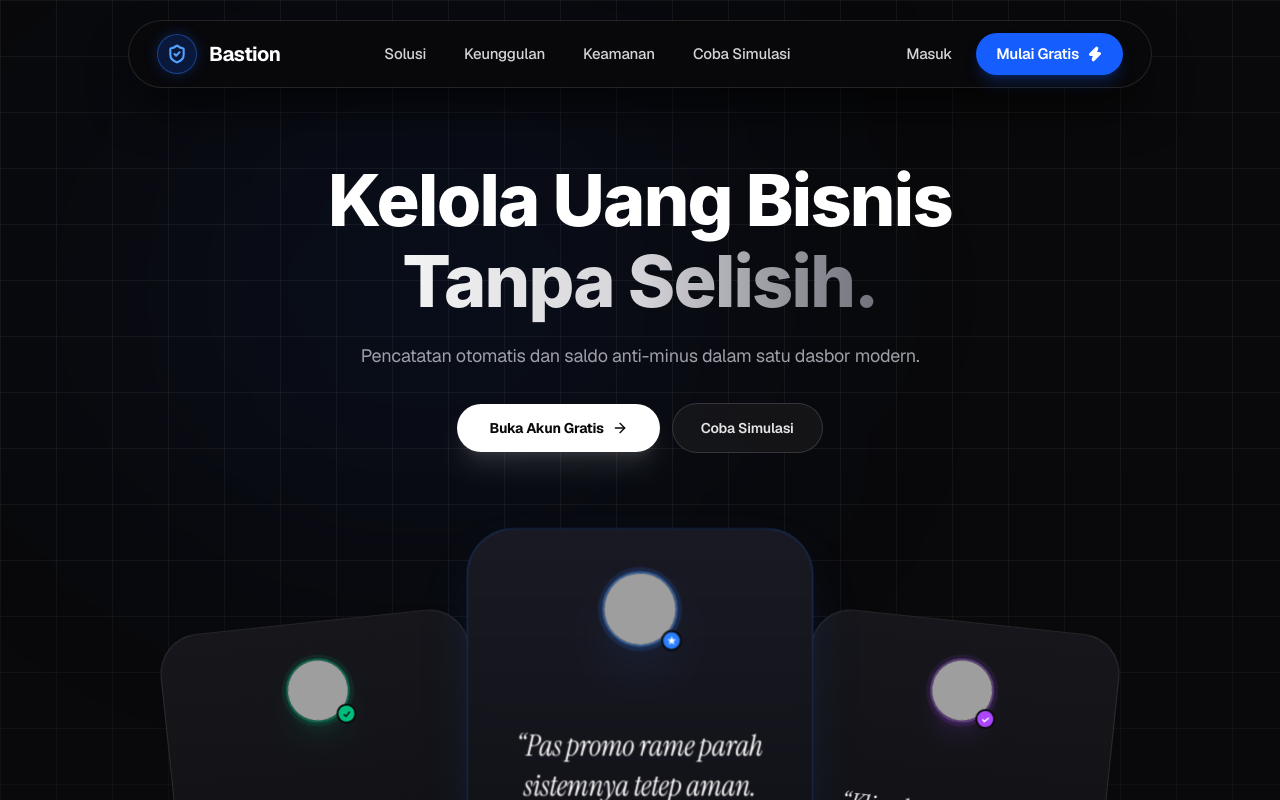
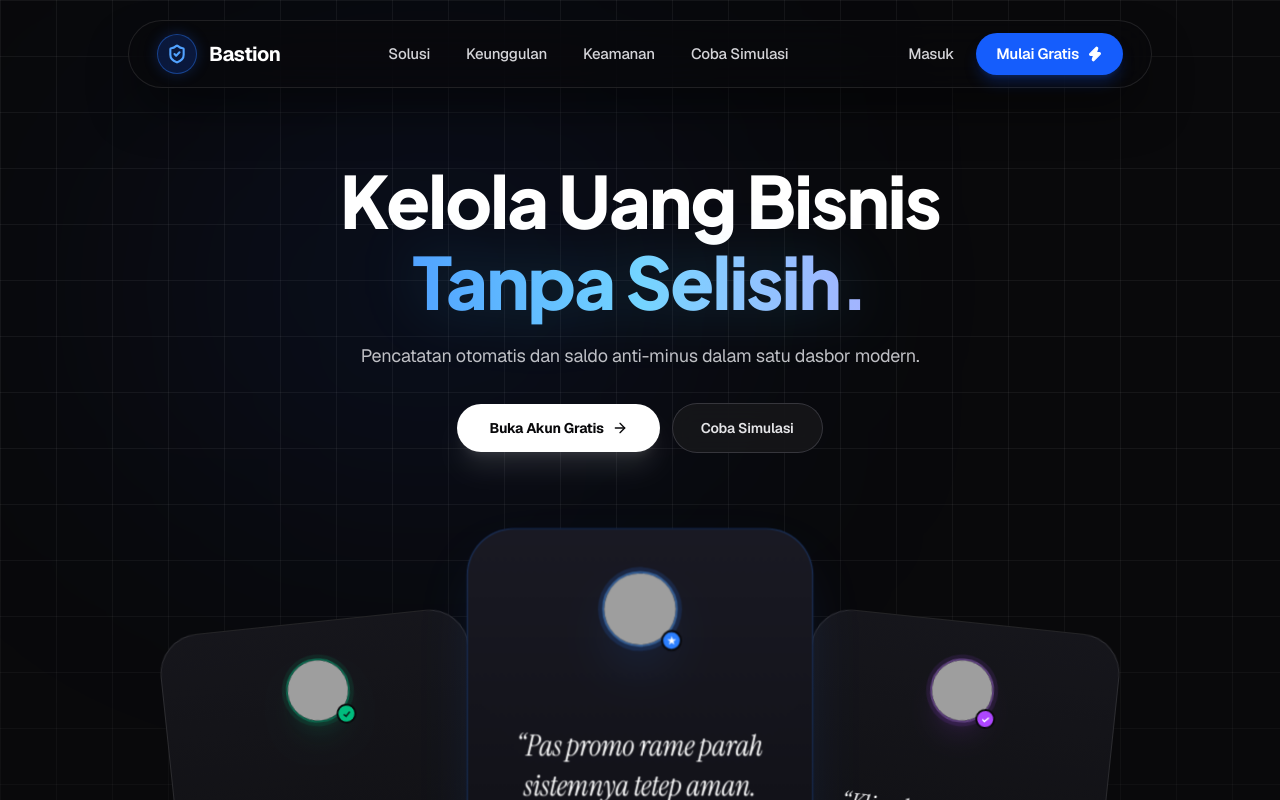
Before and after one commit to agamlatiff/bastion, a React (Vite) app in the folder web/: page / in a window 1280 px wide. Shown: the top 800 px of the page. Built offline with nearby package versions, Linux system fonts and the light colour scheme; grey boxes are pictures that could not be loaded.

Commit message:
feat(web): add scroll-reactive navbar morph and upgrade hero typography to Plus Jakarta Sans

```diff
--- a/web/index.html
+++ b/web/index.html
@@ -8,7 +8,7 @@
     <meta name="description" content="Programmable multi-currency wallets and immutable double-entry ledger platform." />
     <link rel="preconnect" href="https://fonts.googleapis.com" />
     <link rel="preconnect" href="https://fonts.gstatic.com" crossorigin />
-    <link href="https://fonts.googleapis.com/css2?family=Geist:wght@300;400;500;600;700;800&family=Instrument+Serif:ital@0;1&family=JetBrains+Mono:wght@400;500;600;700&display=swap" rel="stylesheet" />
+    <link href="https://fonts.googleapis.com/css2?family=Geist:wght@300;400;500;600;700;800&family=Instrument+Serif:ital@0;1&family=JetBrains+Mono:wght@400;500;600;700&family=Plus+Jakarta+Sans:wght@500;600;700;800&display=swap" rel="stylesheet" />
   </head>
   <body>
     <div id="root"></div>
--- a/web/src/components/landing/Navbar.tsx
+++ b/web/src/components/landing/Navbar.tsx
@@ -6,7 +6,18 @@ import { useAuth } from '../../features/auth/useAuth';
 export const Navbar: React.FC = () => {
     const { isAuthenticated } = useAuth();
     const [mobileMenuOpen, setMobileMenuOpen] = useState(false);
+    const [isScrolled, setIsScrolled] = useState(false);
     const navRef = useRef<HTMLDivElement>(null);
+
+    // Scroll listener for dynamic frosted pill morphing
+    useEffect(() => {
+        const handleScroll = () => {
+            setIsScrolled(window.scrollY > 20);
+        };
+        handleScroll();
+        window.addEventListener('scroll', handleScroll, { passive: true });
+        return () => window.removeEventListener('scroll', handleScroll);
+    }, []);
 
     // Close mobile menu when clicking outside or pressing Escape
     useEffect(() => {
@@ -33,53 +44,84 @@ export const Navbar: React.FC = () => {
     const closeMobileMenu = () => setMobileMenuOpen(false);
 
     return (
-        <div ref={navRef} className="fixed top-3 sm:top-5 left-1/2 -translate-x-1/2 z-50 w-[94%] max-w-5xl">
+        <div
+            ref={navRef}
+            className={`fixed left-1/2 -translate-x-1/2 z-50 transition-all duration-300 ease-out ${
+                isScrolled
+                    ? 'top-2.5 sm:top-3.5 w-[92%] max-w-4xl'
+                    : 'top-3.5 sm:top-5 w-[94%] max-w-5xl'
+            }`}
+        >
             {/* Main Floating Pill Bar */}
-            <header className="w-full bg-zinc-950/85 backdrop-blur-xl border border-zinc-800/90 rounded-full shadow-2xl shadow-black/80 px-5 sm:px-7 h-16 sm:h-17 flex items-center justify-between transition-all">
+            <header
+                className={`w-full rounded-full flex items-center justify-between transition-all duration-300 ease-out ${
+                    isScrolled
+                        ? 'bg-zinc-950/90 backdrop-blur-2xl border border-white/10 shadow-[0_16px_40px_rgba(0,0,0,0.85)] ring-1 ring-white/5 px-4 sm:px-6 h-13 sm:h-14'
+                        : 'bg-zinc-950/65 backdrop-blur-xl border border-zinc-800/80 shadow-2xl shadow-black/60 px-5 sm:px-7 h-16 sm:h-17'
+                }`}
+            >
                 {/* Brand Logo - Just Bastion */}
-                <Link to="/" onClick={closeMobileMenu} className="flex items-center gap-3 group">
-                    <div className="w-9 h-9 sm:w-10 sm:h-10 rounded-full bg-blue-600/20 border border-blue-500/40 flex items-center justify-center text-blue-400 shadow-[0_0_14px_rgba(37,99,235,0.25)] group-hover:border-blue-400 group-hover:bg-blue-600/30 transition-all shrink-0">
-                        <ShieldCheck className="w-5 h-5 stroke-[2.5]" />
+                <Link to="/" onClick={closeMobileMenu} className="flex items-center gap-2.5 sm:gap-3 group">
+                    <div
+                        className={`rounded-full bg-blue-600/20 border border-blue-500/40 flex items-center justify-center text-blue-400 shadow-[0_0_14px_rgba(37,99,235,0.25)] group-hover:border-blue-400 group-hover:bg-blue-600/30 transition-all duration-300 shrink-0 ${
+                            isScrolled ? 'w-8 h-8 sm:w-8.5 sm:h-8.5' : 'w-9 h-9 sm:w-10 sm:h-10'
+                        }`}
+                    >
+                        <ShieldCheck className={`stroke-[2.5] transition-all duration-300 ${isScrolled ? 'w-4 h-4 sm:w-4.5 sm:h-4.5' : 'w-5 h-5'}`} />
                     </div>
-                    <span className="font-bold text-white tracking-tight text-lg sm:text-xl">
+                    <span className={`font-bold text-white tracking-tight transition-all duration-300 ${
+                        isScrolled ? 'text-base sm:text-lg' : 'text-lg sm:text-xl'
+                    }`}>
                         Bastion
                     </span>
                 </Link>
 
                 {/* Desktop Navigation Links (Necessary items only) */}
-                <nav className="hidden md:flex items-center gap-1.5 text-sm sm:text-[15px] font-medium text-zinc-300">
+                <nav className={`hidden md:flex items-center gap-1 font-medium text-zinc-300 transition-all duration-300 ${
+                    isScrolled ? 'text-xs sm:text-[13.5px]' : 'text-sm sm:text-[15px]'
+                }`}>
                     <a
                         href="#solusi"
-                        className="px-4 py-2 rounded-full hover:text-white hover:bg-zinc-800/60 transition-colors"
+                        className={`rounded-full hover:text-white hover:bg-zinc-800/60 transition-all ${
+                            isScrolled ? 'px-3 py-1.5' : 'px-4 py-2'
+                        }`}
                     >
                         Solusi
                     </a>
                     <a
                         href="#keunggulan"
-                        className="px-4 py-2 rounded-full hover:text-white hover:bg-zinc-800/60 transition-colors"
+                        className={`rounded-full hover:text-white hover:bg-zinc-800/60 transition-all ${
+                            isScrolled ? 'px-3 py-1.5' : 'px-4 py-2'
+                        }`}
                     >
                         Keunggulan
                     </a>
                     <a
                         href="#keamanan"
-                        className="px-4 py-2 rounded-full hover:text-white hover:bg-zinc-800/60 transition-colors"
+                        className={`rounded-full hover:text-white hover:bg-zinc-800/60 transition-all ${
+                            isScrolled ? 'px-3 py-1.5' : 'px-4 py-2'
+                        }`}
                     >
                         Keamanan
                     </a>
                     <a
                         href="#demo"
-                        className="px-4 py-2 rounded-full hover:text-white hover:bg-zinc-800/60 transition-colors"
+                        className={`rounded-full hover:text-white hover:bg-zinc-800/60 transition-all ${
+                            isScrolled ? 'px-3 py-1.5' : 'px-4 py-2'
+                        }`}
                     >
                         Coba Simulasi
                     </a>
                 </nav>
 
                 {/* Desktop Auth Actions */}
-                <div className="hidden md:flex items-center gap-3">
+                <div className="hidden md:flex items-center gap-2.5">
                     {isAuthenticated ? (
                         <Link
                             to="/app/dashboard"
-                            className="bg-blue-600 hover:bg-blue-500 text-white text-sm sm:text-[15px] font-semibold px-5 py-2.5 rounded-full shadow-lg shadow-blue-600/30 transition-all"
+                            className={`bg-blue-600 hover:bg-blue-500 text-white font-semibold rounded-full shadow-lg shadow-blue-600/30 transition-all ${
+                                isScrolled ? 'text-xs sm:text-sm px-4 py-2' : 'text-sm sm:text-[15px] px-5 py-2.5'
+                            }`}
                         >
                             Dasbor
                         </Link>
@@ -87,16 +129,20 @@ export const Navbar: React.FC = () => {
                         <>
                             <Link
                                 to="/login"
-                                className="text-sm sm:text-[15px] font-medium text-zinc-300 hover:text-white px-3 py-2 transition-colors"
+                                className={`font-medium text-zinc-300 hover:text-white transition-colors ${
+                                    isScrolled ? 'text-xs sm:text-sm px-2.5 py-1.5' : 'text-sm sm:text-[15px] px-3 py-2'
+                                }`}
                             >
                                 Masuk
                             </Link>
                             <Link
                                 to="/register"
-                                className="bg-blue-600 hover:bg-blue-500 text-white text-sm sm:text-[15px] font-semibold px-5 py-2.5 rounded-full shadow-lg shadow-blue-600/25 hover:shadow-blue-600/40 transition-all flex items-center gap-2"
+                                className={`bg-blue-600 hover:bg-blue-500 text-white font-semibold rounded-full shadow-lg shadow-blue-600/25 hover:shadow-blue-600/40 transition-all flex items-center gap-2 ${
+                                    isScrolled ? 'text-xs sm:text-sm px-4 py-2' : 'text-sm sm:text-[15px] px-5 py-2.5'
+                                }`}
                             >
                                 <span>Mulai Gratis</span>
-                                <Zap className="w-4 h-4 fill-current" />
+                                <Zap className={`fill-current ${isScrolled ? 'w-3.5 h-3.5' : 'w-4 h-4'}`} />
                             </Link>
                         </>
                     )}
--- a/web/src/index.css
+++ b/web/src/index.css
@@ -1,4 +1,4 @@
-@import url('https://fonts.googleapis.com/css2?family=Geist:wght@300;400;500;600;700;800&family=Instrument+Serif:ital@0;1&family=JetBrains+Mono:wght@400;500;600;700&display=swap');
+@import url('https://fonts.googleapis.com/css2?family=Geist:wght@300;400;500;600;700;800&family=Instrument+Serif:ital@0;1&family=JetBrains+Mono:wght@400;500;600;700&family=Plus+Jakarta+Sans:wght@500;600;700;800&display=swap');
 @import "tailwindcss";
 
 @layer base {
@@ -32,6 +32,11 @@
     font-family: 'Geist', sans-serif;
     letter-spacing: -0.03em;
     font-weight: 700;
+  }
+
+  .font-heading {
+    font-family: 'Plus Jakarta Sans', sans-serif !important;
+    letter-spacing: -0.035em;
   }
 
   .font-display,
--- a/web/src/pages/LandingPage.tsx
+++ b/web/src/pages/LandingPage.tsx
@@ -134,14 +134,14 @@ export const LandingPage: React.FC = () => {
             <section className="relative pt-32 pb-36 sm:pb-44 md:pt-40 md:pb-48 px-4 sm:px-6 max-w-6xl mx-auto text-center">
                 {/* Hero Content (Lugas & To The Point) */}
                 <div className="space-y-5 max-w-3xl mx-auto relative z-10">
-                    <h1 className="text-4xl sm:text-6xl lg:text-7xl font-extrabold tracking-tight text-white leading-[1.12] text-balance font-sans">
+                    <h1 className="text-4xl sm:text-6xl lg:text-7xl font-extrabold tracking-tight text-white leading-[1.12] text-balance font-heading">
                         Kelola Uang Bisnis <br className="hidden sm:inline" />
-                        <span className="bg-gradient-to-r from-zinc-100 via-zinc-300 to-zinc-500 bg-clip-text text-transparent">
+                        <span className="bg-gradient-to-r from-blue-400 via-sky-300 to-indigo-300 bg-clip-text text-transparent drop-shadow-[0_0_30px_rgba(56,189,248,0.2)]">
                             Tanpa Selisih.
                         </span>
                     </h1>
 
-                    <p className="text-base sm:text-lg text-zinc-400 max-w-xl mx-auto leading-relaxed">
+                    <p className="text-base sm:text-lg text-zinc-300/90 max-w-xl mx-auto leading-relaxed">
                         Pencatatan otomatis dan saldo anti-minus dalam satu dasbor modern.
                     </p>
 
```
